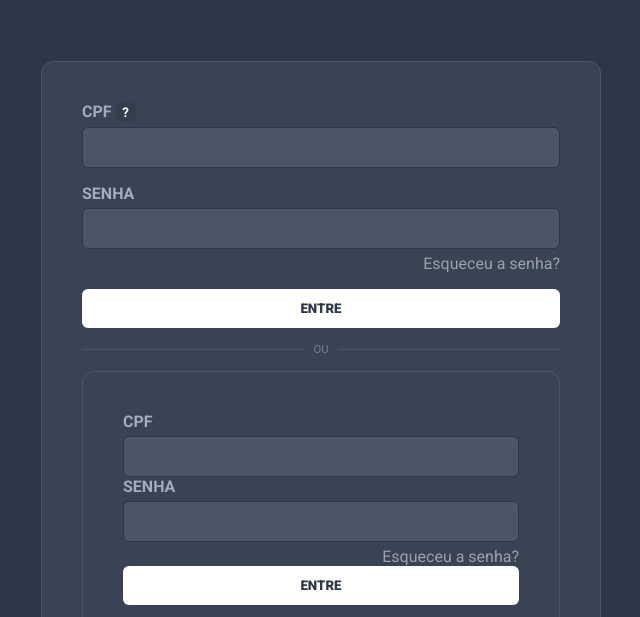
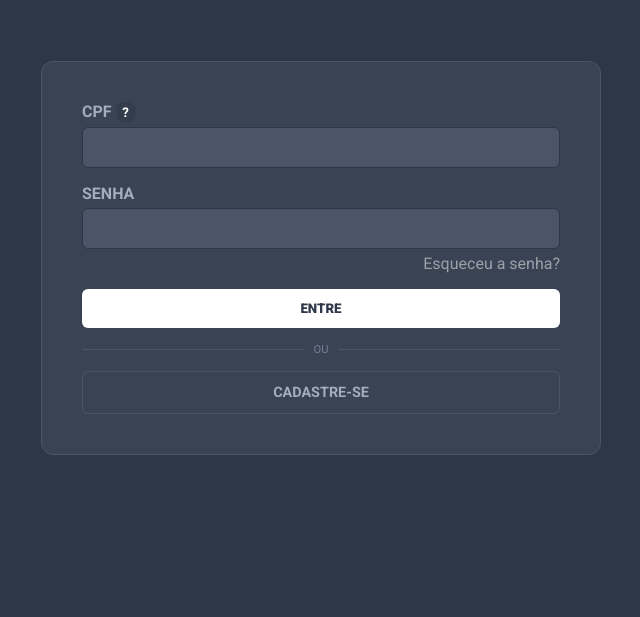
Before and after one commit to TeamStacked/PortalScrum, a website: page public/pages/login.html in a window 1280 px wide. Shown: the part 182-799 px from the top of the page, without its empty margins (319-959 px from the left). Drawn offline with Linux system fonts and the light colour scheme.

Commit message:
fix: correção de login.html

```diff
--- a/public/pages/login.html
+++ b/public/pages/login.html
@@ -18,7 +18,7 @@
         <img src="../assets/images/logoBranca.png" alt="Logo STACKED" />
       </div>
       <div class="form">
-        <form action="#" method="post" class="form-login" id="form">
+        <form action="" method="post" class="form-login" id="form">
           <div class="input-box">
             <div class="box-lgpd">
               <label for="cpf" >CPF</label>
@@ -48,36 +48,6 @@
             <div class="divider">
               <span>OU</span>
             </div>
-            <div class="form">
-                <form action="#" method="post" class="form-login" id="form">
-                    <div class="input-box">
-                        <label for="cpf">CPF</label>
-                        <input
-                            type="text"
-                            id="cpf"
-                            name="cpf"
-                            class="deactivated"
-                        />
-                        <span id="cpf-error">CPF inválido</span>
-                    </div>
-                    <div class="input-box">
-                        <label for="password">SENHA</label>
-                        <input
-                            type="password"
-                            id="password"
-                            name="password"
-                            class="deactivated"
-                        />
-                        <span id="password-error">Digite sua senha</span>
-                        <div class="forgot-password">
-                            <a href="#">Esqueceu a senha?</a>
-                        </div>
-                    </div>
-                    <div class="actions">
-                        <button type="submit" class="btn-main">ENTRE</button>
-                        <div class="divider">
-                            <span>OU</span>
-                        </div>
 
             <a href="index.html" class="btn-secondary">CADASTRE-SE</a>
           </div>
@@ -85,5 +55,6 @@
       </div>
     </main>
     <script src="../assets/js/authValidators.js"></script>
+    <script src="../assets/js/login.js"></script>
   </body>
 </html>
```
